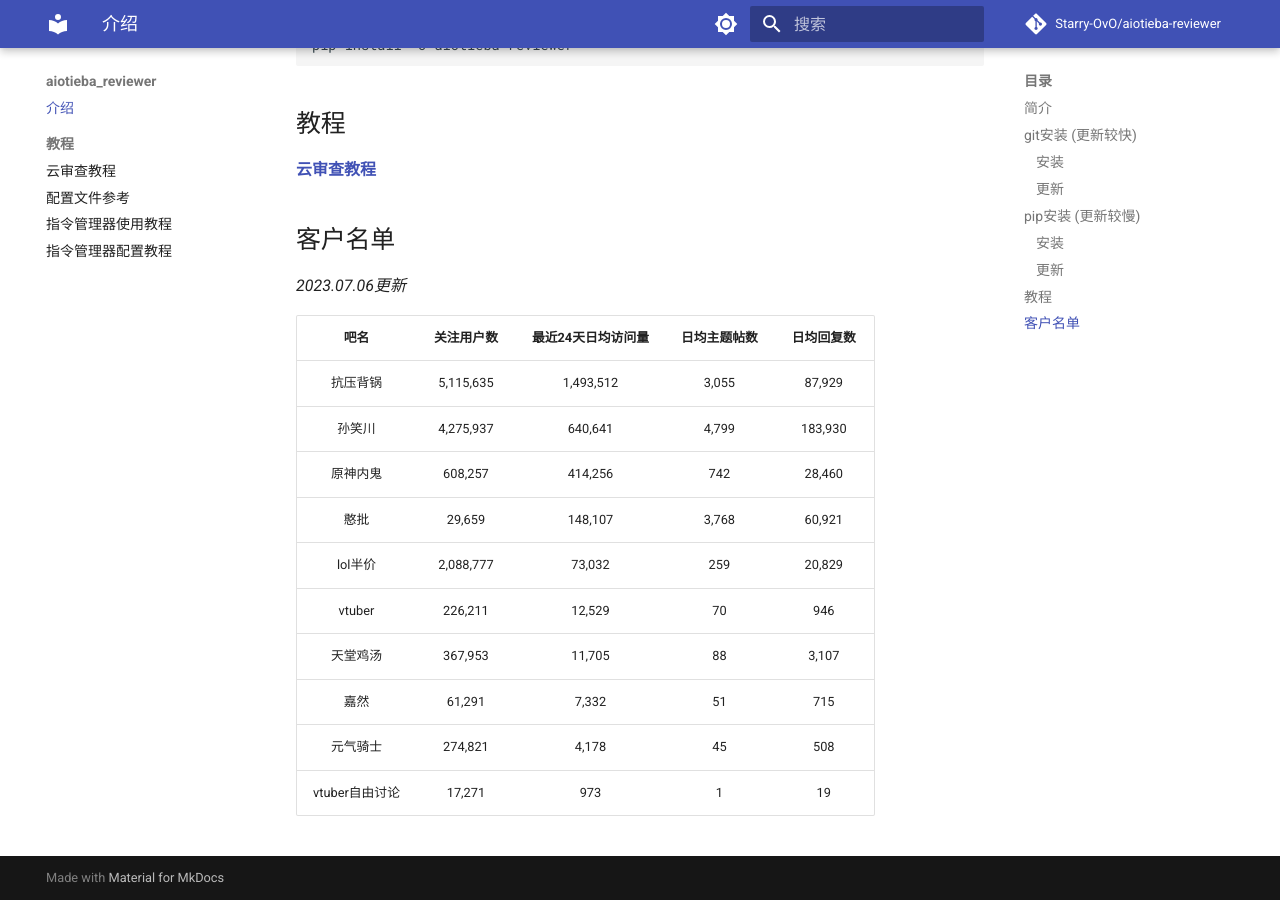
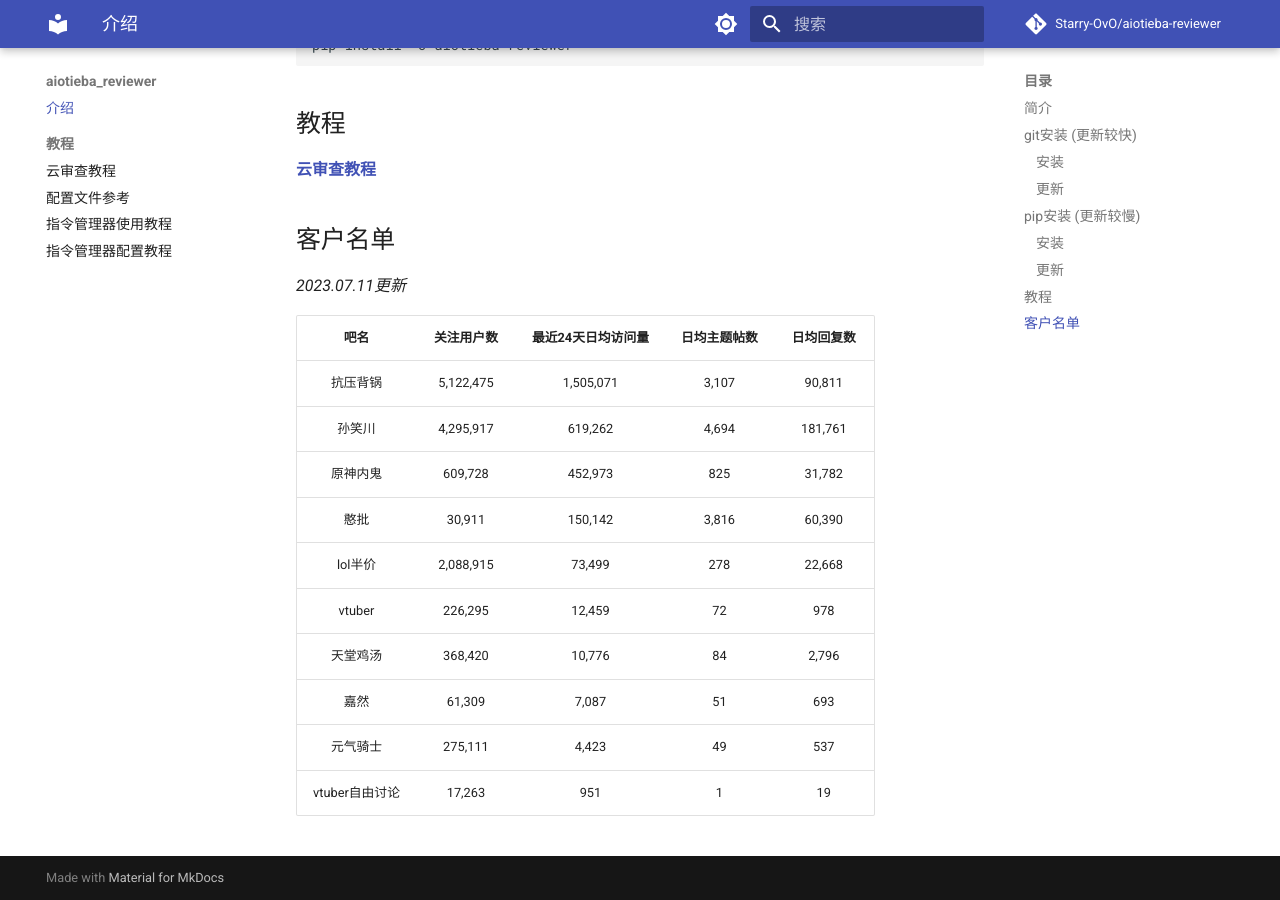
Before and after one commit to lumina37/aiotieba-reviewer, an MkDocs documentation site: the page built from docs/index.md, in a window 1280 px wide and 900 px high, scrolled down 1121 px. Built offline with MkDocs 1.6.1 and Material for MkDocs 9.7.7, drawn with Linux system fonts in a browser that asks for light colours; comment, search, counter and statistics services are not loaded.

```diff
--- a/docs/index.md
+++ b/docs/index.md
@@ -47,17 +47,17 @@ pip install -U aiotieba-reviewer
 
 ## 客户名单
 
-*2023.07.06更新*
+*2023.07.11更新*
 
 |      吧名      | 关注用户数 | 最近24天日均访问量 | 日均主题帖数 | 日均回复数 |
 | :------------: | :--------: | :----------------: | :----------: | :--------: |
-|    抗压背锅    | 5,115,635  |     1,493,512      |    3,055     |   87,929   |
-|     孙笑川     | 4,275,937  |      640,641       |    4,799     |  183,930   |
-|    原神内鬼    |  608,257   |      414,256       |     742      |   28,460   |
-|      憨批      |   29,659   |      148,107       |    3,768     |   60,921   |
-|    lol半价     | 2,088,777  |       73,032       |     259      |   20,829   |
-|     vtuber     |  226,211   |       12,529       |      70      |    946     |
-|    天堂鸡汤    |  367,953   |       11,705       |      88      |   3,107    |
-|      嘉然      |   61,291   |       7,332        |      51      |    715     |
-|    元气骑士    |  274,821   |       4,178        |      45      |    508     |
-| vtuber自由讨论 |   17,271   |        973         |      1       |     19     |
+|    抗压背锅    | 5,122,475  |     1,505,071      |    3,107     |   90,811   |
+|     孙笑川     | 4,295,917  |      619,262       |    4,694     |  181,761   |
+|    原神内鬼    |  609,728   |      452,973       |     825      |   31,782   |
+|      憨批      |   30,911   |      150,142       |    3,816     |   60,390   |
+|    lol半价     | 2,088,915  |       73,499       |     278      |   22,668   |
+|     vtuber     |  226,295   |       12,459       |      72      |    978     |
+|    天堂鸡汤    |  368,420   |       10,776       |      84      |   2,796    |
+|      嘉然      |   61,309   |       7,087        |      51      |    693     |
+|    元气骑士    |  275,111   |       4,423        |      49      |    537     |
+| vtuber自由讨论 |   17,263   |        951         |      1       |     19     |
```
Also changed, not shown: README.md (+11 -11 lines).
